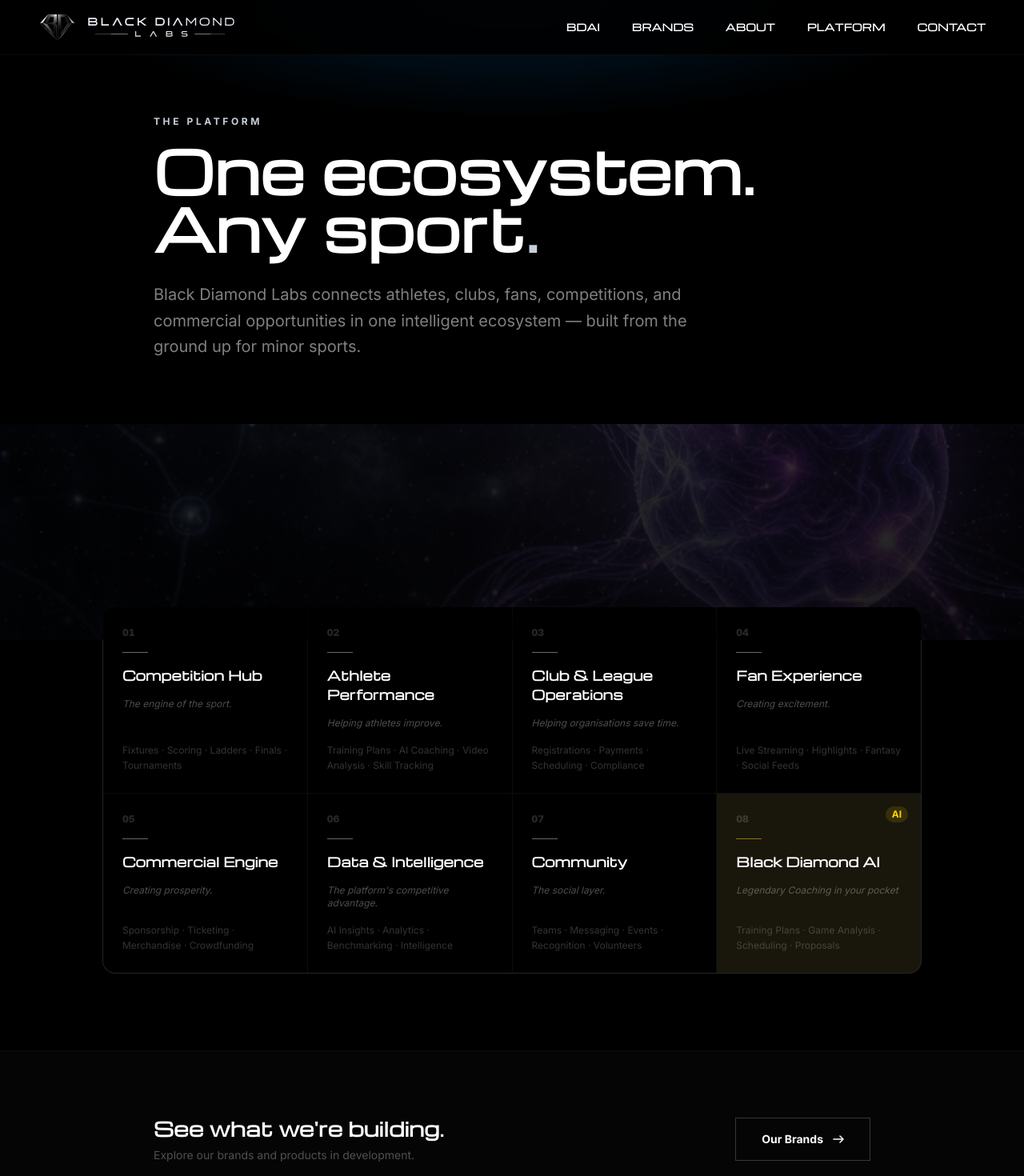
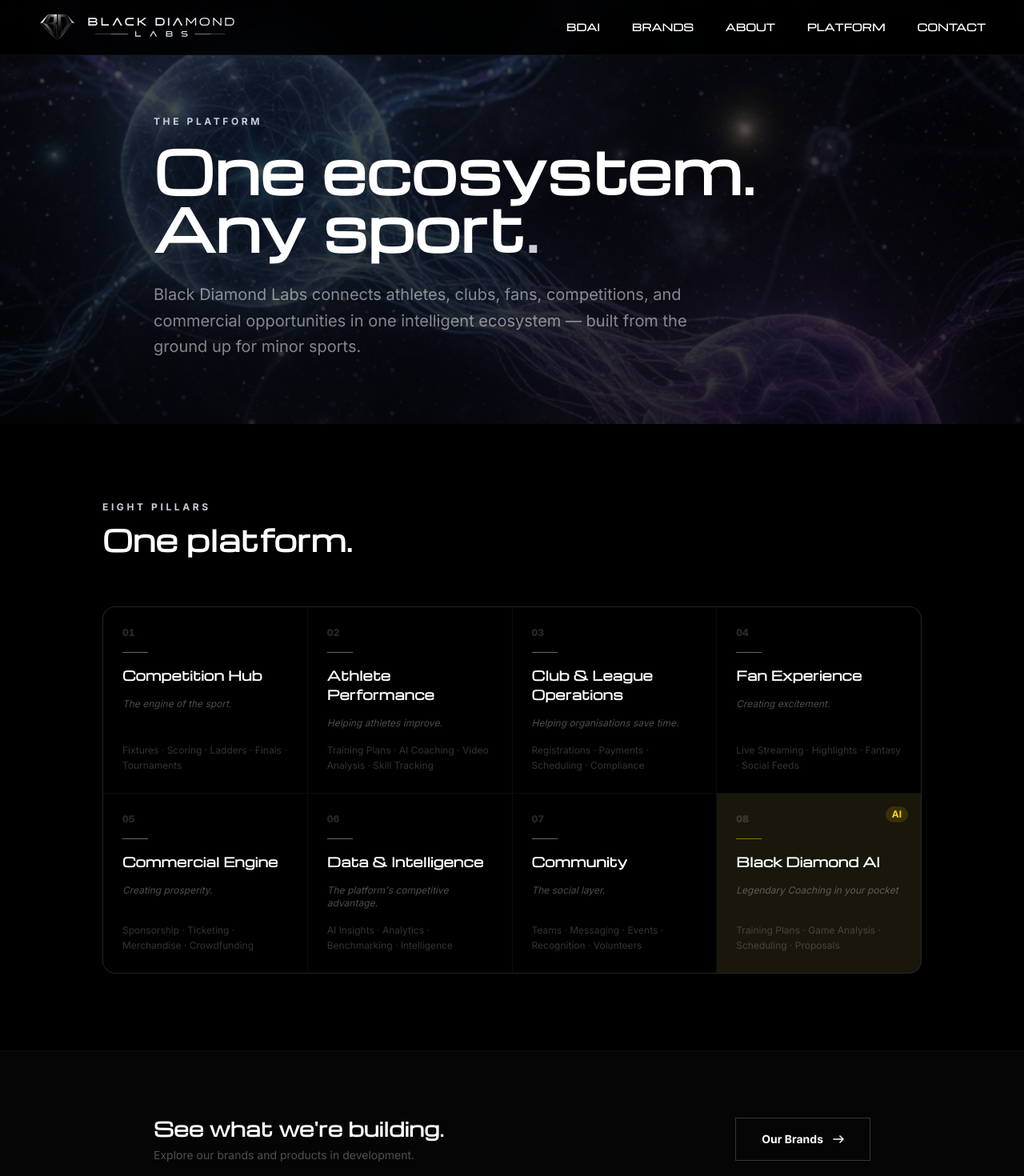
Before and after one commit to N8Nuks/blackdiamondlabs, a Next.js app: page /platform in a window 1280 px wide. Shown: the top 1470 px of the page at 80% size. Built offline with nearby package versions, Linux system fonts and the light colour scheme.

Commit message:
Platform: hero transparent over photo, sections above bg

```diff
--- a/app/platform/page.tsx
+++ b/app/platform/page.tsx
@@ -14,7 +14,7 @@
   ]
 
   return (
-    <main className="min-h-screen bg-black text-white">
+    <main className="min-h-screen text-white relative">
       <Nav />
 
       {/* Hero */}
@@ -23,7 +23,6 @@
           <img src="/platform-bg.jpg" alt="" className="w-full h-full object-cover" />
           <div className="absolute inset-0" style={{ background: 'linear-gradient(180deg, rgba(0,0,0,0.65) 0%, rgba(0,0,0,0.88) 100%)' }} />
         </div>
-        <div className="absolute inset-0" style={{ background: 'radial-gradient(ellipse 60% 40% at 50% 0%, #001a2e 0%, #000 70%)' }} />
         <div className="relative z-10 max-w-4xl mx-auto">
           <p className="text-xs font-bold uppercase tracking-[0.3em] mb-4" style={{ color: '#C7CEDA' }}>
             The Platform
@@ -38,7 +37,7 @@
       </section>
 
       {/* Eight pillars — portal style */}
-      <section className="py-24 px-8 sm:px-16 lg:px-32">
+      <section className="relative z-10 bg-black py-24 px-8 sm:px-16 lg:px-32">
         <div className="max-w-6xl mx-auto">
           <div className="mb-16 flex flex-col sm:flex-row sm:items-end justify-between gap-6">
             <div>
```
